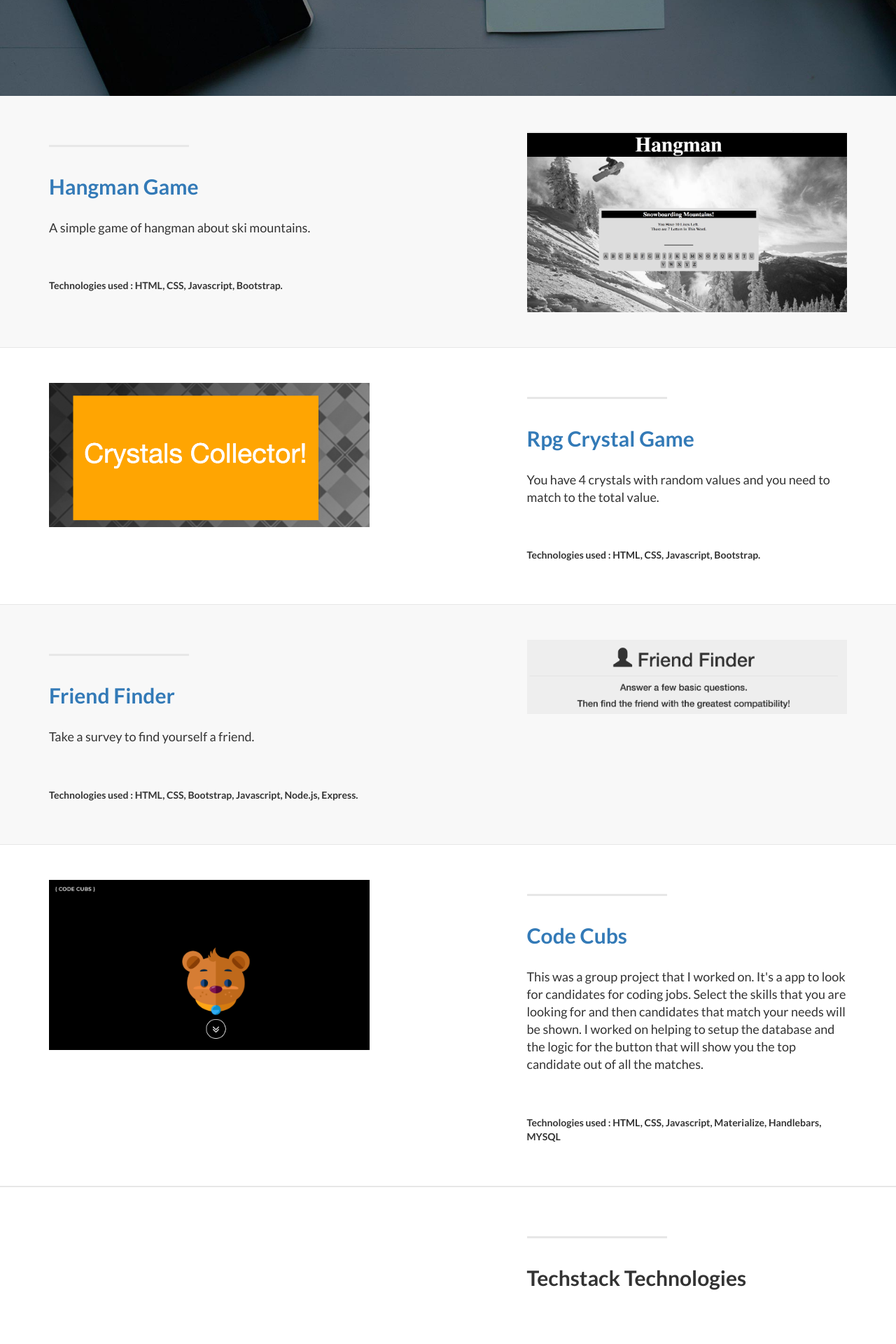
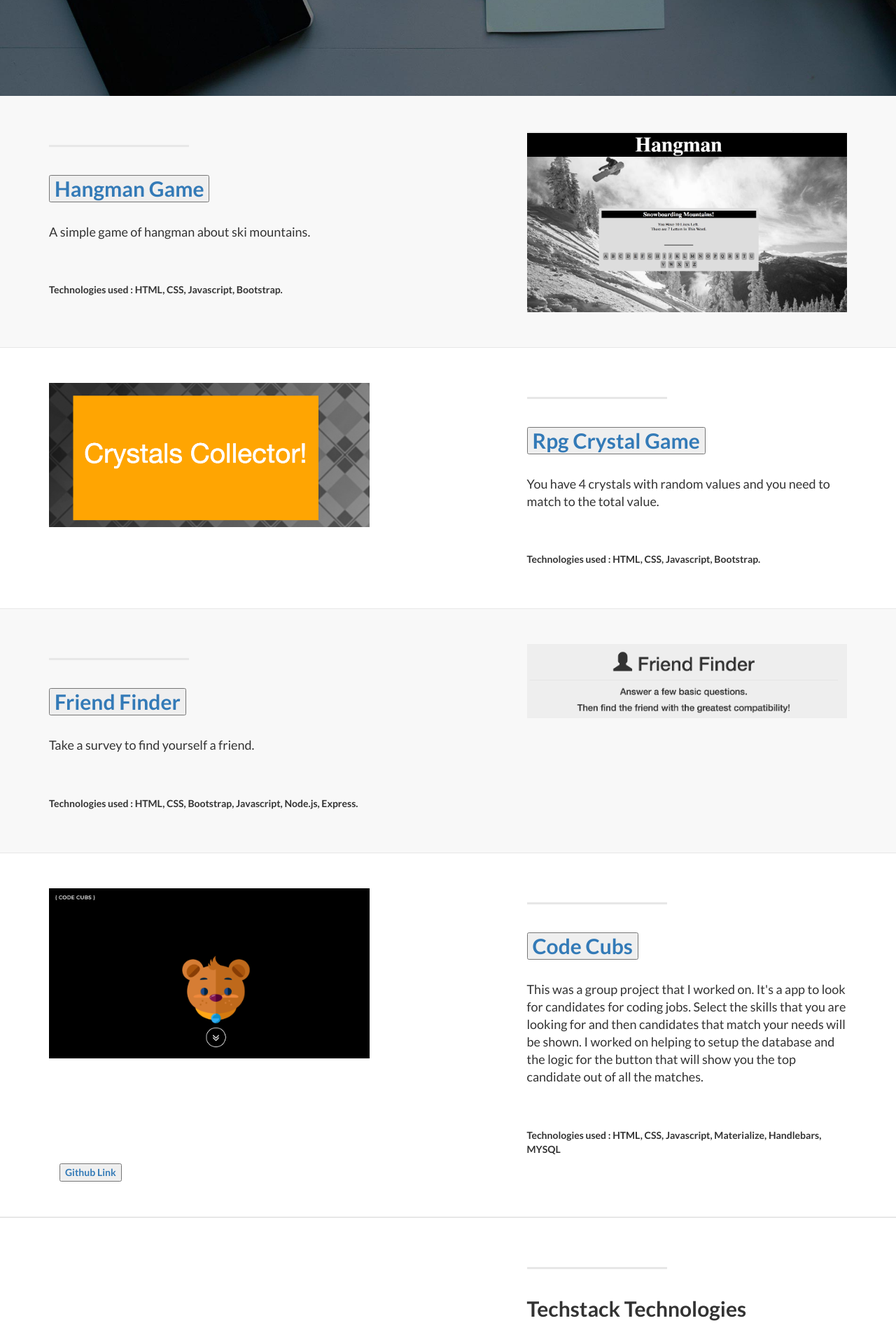
Before and after one commit to CozO97/portfolio-cosmin, a PHP site: page / in a window 1280 px wide. Shown: the part 676-2596 px from the top of the page at 70% size. Run offline with PHP 8.4, Linux system fonts and the light colour scheme; some libraries are stand-ins or nearby versions.

Commit message:
added some styling

```diff
--- a/css/style.css
+++ b/css/style.css
@@ -2,3 +2,7 @@
     font-size: 48px;
     padding-right: 10px;
 }
+
+.gitBut {
+    margin-left: 15px;
+}
--- a/index.html
+++ b/index.html
@@ -92,7 +92,7 @@
                 <div class="col-lg-5 col-sm-6">
                     <hr class="section-heading-spacer">
                     <div class="clearfix"></div>
-                    <h2 class="section-heading"><a href="https://hangman-cosmin.herokuapp.com/">Hangman Game</a></h2>
+                    <h2 class="section-heading"><a href="https://hangman-cosmin.herokuapp.com/"><button>Hangman Game</button></a></h2>
                     <p class="lead">A simple game of hangman about ski mountains.</p>
                     <br>
                     <br>
@@ -101,6 +101,7 @@
                 <div class="col-lg-5 col-lg-offset-2 col-sm-6">
                     <img class="img-responsive" src="img/hangman.png" alt="">
                 </div>
+
             </div>
 
         </div>
@@ -117,7 +118,7 @@
                 <div class="col-lg-5 col-lg-offset-1 col-sm-push-6  col-sm-6">
                     <hr class="section-heading-spacer">
                     <div class="clearfix"></div>
-                    <h2 class="section-heading"><a href="https://rpg-gamee.herokuapp.com/">Rpg Crystal Game</a></h2>
+                    <h2 class="section-heading"><a href="https://rpg-gamee.herokuapp.com/"><button>Rpg Crystal Game</button></a></h2>
                     <p class="lead">You have 4 crystals with random values and you need to match to the total value.</p>
                     <br>
                     <br>
@@ -142,7 +143,7 @@
                 <div class="col-lg-5 col-sm-6">
                     <hr class="section-heading-spacer">
                     <div class="clearfix"></div>
-                    <h2 class="section-heading"><a href="https://friend-finderr.herokuapp.com/">Friend Finder</a></h2>
+                    <h2 class="section-heading"><a href="https://friend-finderr.herokuapp.com/"><button>Friend Finder</button></a></h2>
                     <p class="lead">Take a survey to find yourself a friend.</p>
                     <br>
                     <br>
@@ -166,7 +167,7 @@
                 <div class="col-lg-5 col-lg-offset-1 col-sm-push-6  col-sm-6">
                     <hr class="section-heading-spacer">
                     <div class="clearfix"></div>
-                    <h2 class="section-heading"><a href="https://guarded-plains-42185.herokuapp.com/cubs">Code Cubs</a></h2>
+                    <h2 class="section-heading"><a href="https://guarded-plains-42185.herokuapp.com/cubs"><button>Code Cubs</button></a></h2>
                     <p class="lead">This was a group project that I worked on. It's a app to look for candidates for coding jobs. Select the skills that you are looking for and then candidates that match your needs will be shown. I worked on helping to setup the database
                         and the logic for the button that will show you the top candidate out of all the matches.</p>
                     <br>
@@ -176,8 +177,11 @@
                 <div class="col-lg-5 col-sm-pull-6  col-sm-6">
                     <img class="img-responsive" src="img/codeCubs.png" alt="">
                 </div>
+
             </div>
-
+            <div>
+                <a href="https://github.com/CozO97/code_cubs"><button class="gitBut">Github Link</button></a>
+            </div>
         </div>
         <!-- /.container -->
 
```
